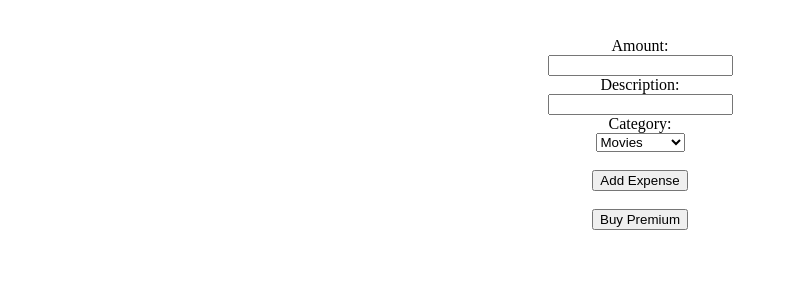
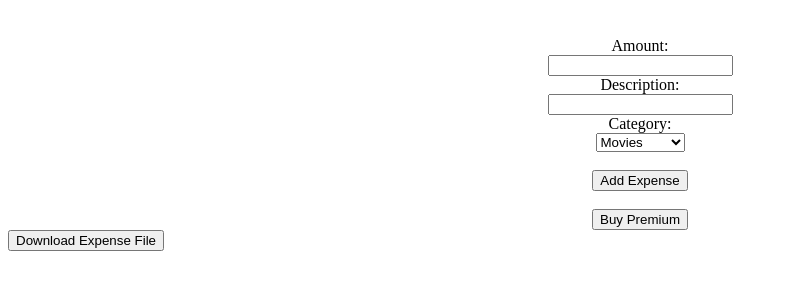
Before and after one commit to SwethaReddySalkuti/daytodayexpenses, a website: page expense.html in a window 1280 px wide. Shown: the part 61-350 px from the top of the page, without its empty margins (0-810 px from the left). Drawn offline with nearby package versions, Linux system fonts and the light colour scheme.

Commit message:
download

```diff
--- a/expense.html
+++ b/expense.html
@@ -42,10 +42,11 @@
       <form>
         <button id="rzp-button1">Buy Premium</button>
         </form>
+        <button onclick="download()" id="downloadexpense">Download Expense File</button>
         <script src="https://checkout.razorpay.com/v1/checkout.js"></script> <!--Razor Pay Library-->
 
 
-      <script src="https://cdnjs.cloudflare.com/ajax/libs/axios/1.3.2/axios.min.js"></script>
+      <script src="https://cdnjs.cloudflare.com/ajax/libs/axios/1.3.2/axios.min.js" integrity="sha512-bZS47S7sPOxkjU/4Bt0zrhEtWx0y0CRkhEp8IckzK+ltifIIE9EMIMTuT/mEzoIMewUINruDBIR/jJnbguonqQ==" crossorigin="anonymous" referrerpolicy="no-referrer"></script>
       <script src="expense.js"></script>
 </body>
 </html>
--- a/expense.js
+++ b/expense.js
@@ -152,3 +152,20 @@ window.addEventListener("DOMContentLoaded", async () => {
     }
     document.getElementById("message").appendChild(inputElement);
   }
+  function download(){
+    axios.get('http://localhost:3000/user/download', { headers: {"Authorization" : token} })
+    .then((response) => {
+        if(response.status === 201){
+            var a = document.createElement("a");
+            a.href = response.data.fileUrl;
+            a.download = 'myexpense.csv';
+            a.click();
+        } else {
+            throw new Error(response.data.message)
+        }
+
+    })
+    .catch((err) => {
+        showError(err)
+    });
+}
```
Also changed, not shown: 1 other file.
